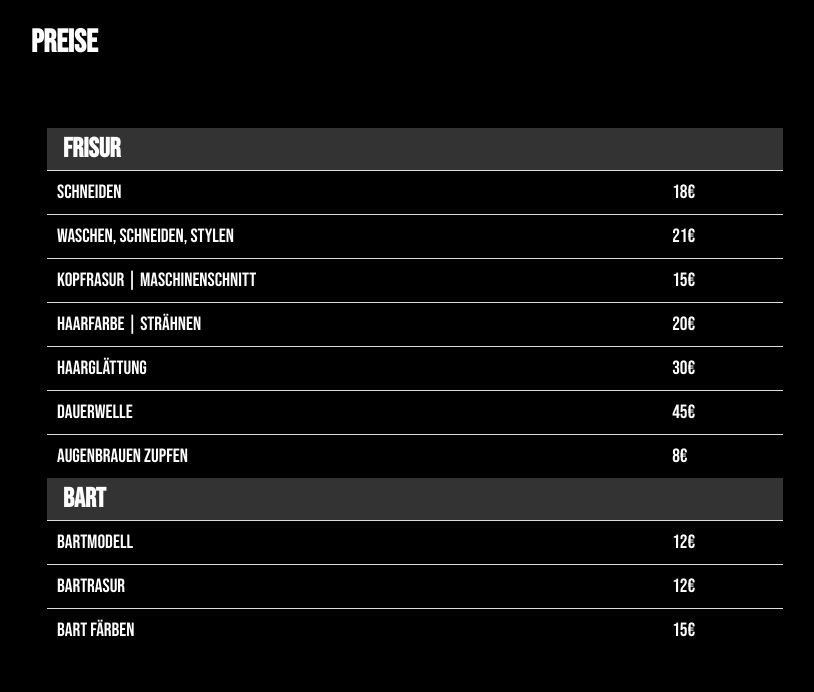
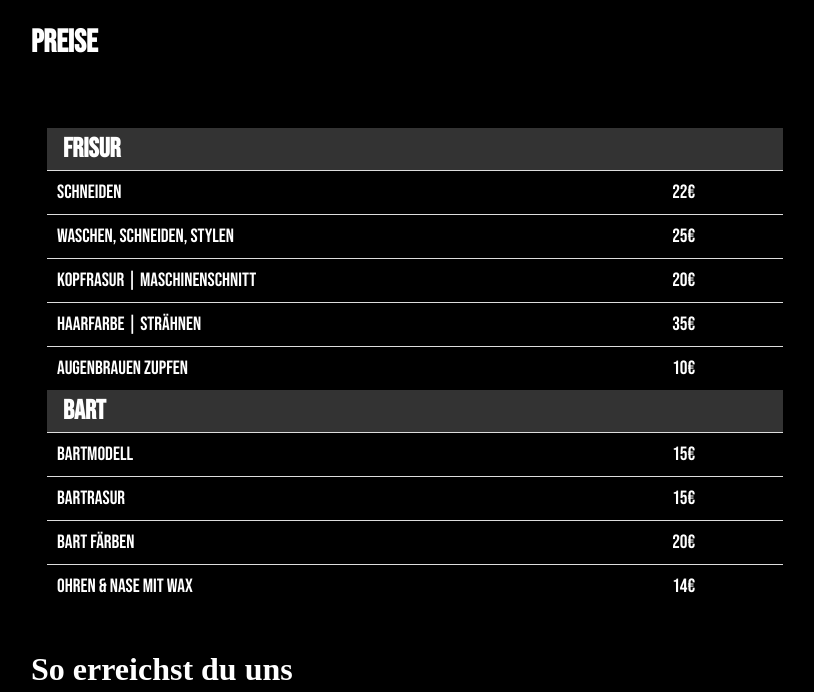
Before and after one commit to WebsitesPages/Sagwan, a plain HTML site: page index.html in a window 1280 px wide. Shown: the part 1773-2465 px from the top of the page, without its empty margins (225-1039 px from the left). Drawn offline with nearby package versions, Linux system fonts and the light colour scheme.

Commit message:
Update index.html

```diff
--- a/index.html
+++ b/index.html
@@ -104,47 +104,44 @@
                 </tr>
                 <tr>
                     <td>Schneiden</td>
-                    <td>18€</td>
+                    <td>22€</td>
                 </tr>
                 <tr>
                     <td>Waschen, schneiden, stylen</td>
-                    <td>21€</td>
+                    <td>25€</td>
                 </tr>
                 <tr>
                     <td>Kopfrasur | Maschinenschnitt</td>
-                    <td>15€</td>
+                    <td>20€</td>
                 </tr>
                 <tr>
                     <td>Haarfarbe | Strähnen</td>
-                    <td>20€</td>
-                </tr>
-                <tr>
-                    <td>Haarglättung</td>
-                    <td>30€</td>
-                </tr>
-                <tr>
-                    <td>Dauerwelle</td>
-                    <td>45€</td>
+                    <td>35€</td>
                 </tr>
                 <tr>
                     <td>Augenbrauen zupfen</td>
-                    <td>8€</td>
+                    <td>10€</td>
                 </tr>
+
                 <tr>
                     <th>Bart</th>
                     <th></th>
                 </tr>
                 <tr>
                     <td>Bartmodell</td>
-                    <td>12€</td>
+                    <td>15€</td>
                 </tr>
                 <tr>
                     <td>Bartrasur</td>
-                    <td>12€</td>
+                    <td>15€</td>
                 </tr>
                 <tr>
                     <td>Bart färben</td>
-                    <td>15€</td>
+                    <td>20€</td>
+                </tr>
+                <tr>
+                    <td>Ohren & Nase mit Wax</td>
+                    <td>14€</td>
                 </tr>
             </table>
         </div>
```
